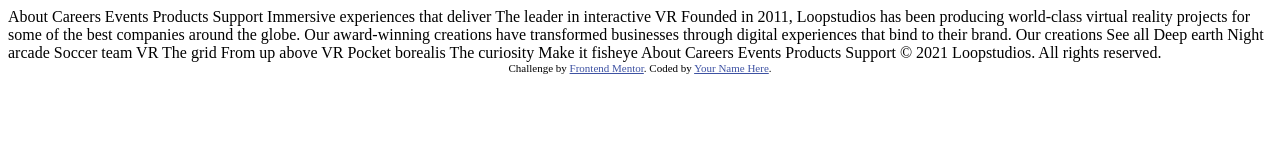
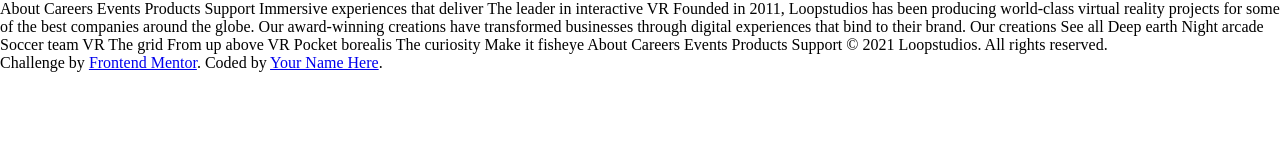
Before and after one commit to gablisboa/challenge-loopstudios, a plain HTML site: page index.html in a window 1280 px wide. Drawn offline with Linux system fonts and the light colour scheme.

Commit message:
Link de fontes e estilos iniciais

```diff
--- a/index.html
+++ b/index.html
@@ -1,19 +1,17 @@
 <!DOCTYPE html>
+
 <html lang="en">
 <head>
-  <meta charset="UTF-8">
-  <meta name="viewport" content="width=device-width, initial-scale=1.0"> <!-- displays site properly based on user's device -->
+    <meta charset="UTF-8">
+    <meta name="viewport" content="width=device-width, initial-scale=1.0"> <!-- displays site properly based on user's device -->
+    <link rel="preconnect" href="https://fonts.gstatic.com">
+    <link href="https://fonts.googleapis.com/css2?family=Alata&display=swap" rel="stylesheet">
+    <link href="https://fonts.googleapis.com/css2?family=Josefin+Sans:wght@300;400;500;700&display=swap" rel="stylesheet">
+    <link rel="icon" type="image/png" sizes="32x32" href="./images/favicon-32x32.png">
+    <link rel="stylesheet" href="styles.css">
+    <title>Frontend Mentor | Loopstudios landing page</title>
+</head>
 
-  <link rel="icon" type="image/png" sizes="32x32" href="./images/favicon-32x32.png">
-
-  <title>Frontend Mentor | Loopstudios landing page</title>
-
-  <!-- Feel free to remove these styles or customise in your own stylesheet 👍 -->
-  <style>
-    .attribution { font-size: 11px; text-align: center; }
-    .attribution a { color: hsl(228, 45%, 44%); }
-  </style>
-</head>
 <body>
   About
   Careers
--- /dev/null
+++ b/styles.css
@@ -0,0 +1,16 @@
+* {
+    padding: 0;
+    margin: 0;
+    box-sizing: border-box;
+}
+
+:root {
+    --color-neutrals-white: white;
+    --color-neutrals-black: black;
+    --color-neutrals-light: #8C8C8C;
+    --color-neutrals-base: #696969;
+}
+
+.container {
+    max-width: ;
+}
```
